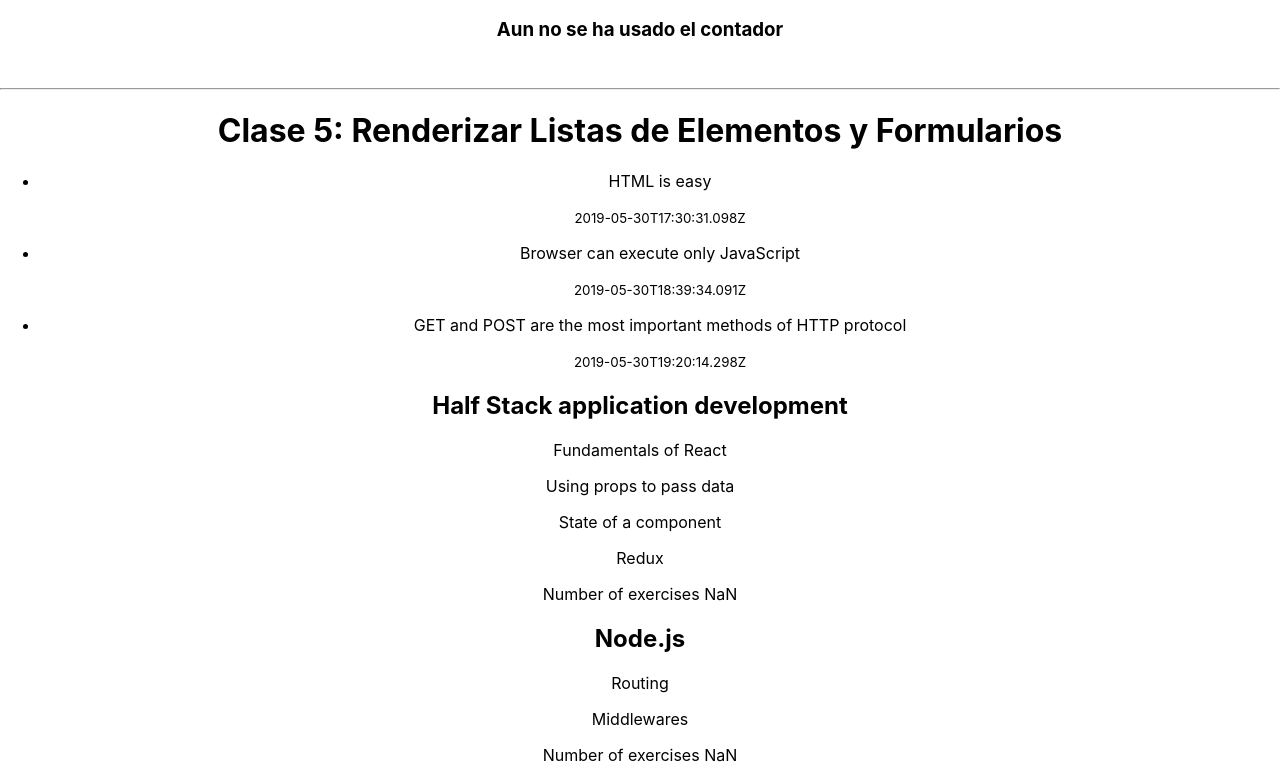
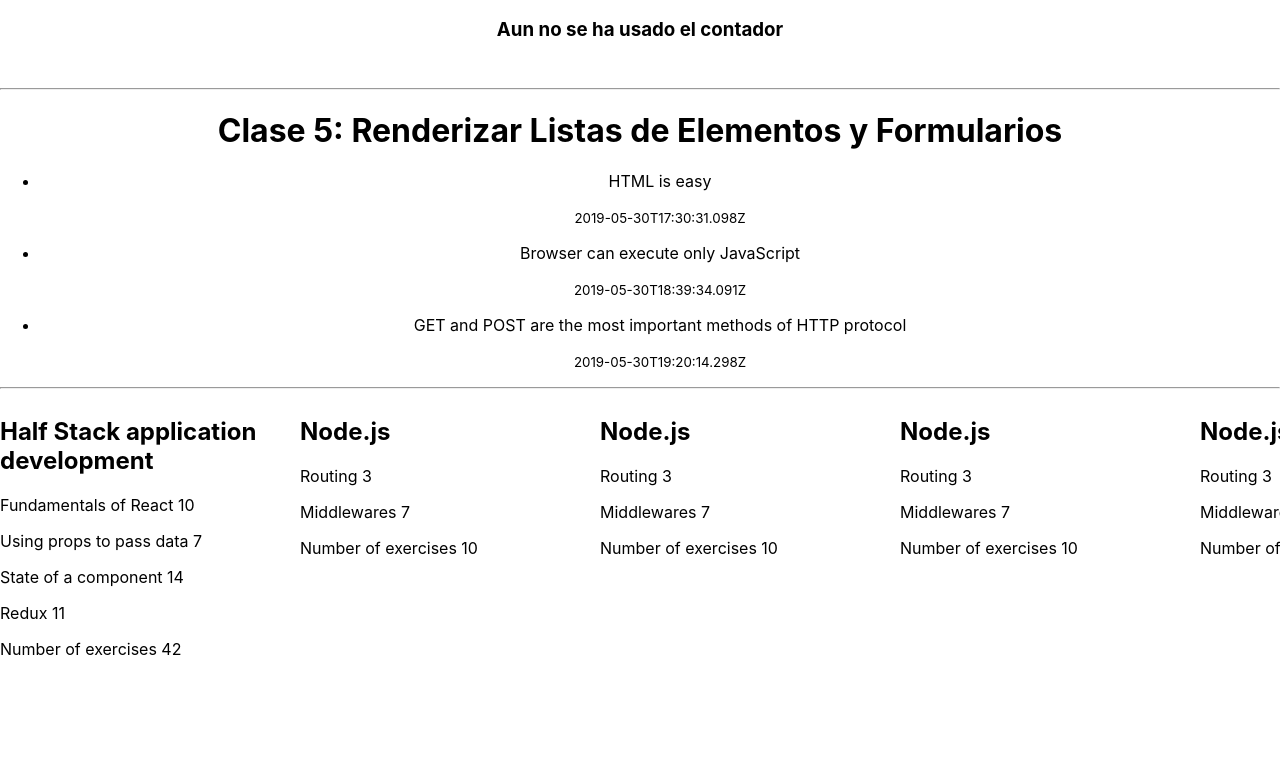
Before and after one commit to F4bian-pacheco/react-app-course, a React (Create React App) app: page / in a window 1280 px wide. Shown: the part 939-1720 px from the top of the page. After the commit the page ends 1614 px from the top, so only its background shows below. Built offline with nearby package versions, Linux system fonts and the light colour scheme.

Commit message:
fix scroll-x

```diff
--- a/src/Clase5.js
+++ b/src/Clase5.js
@@ -29,11 +29,14 @@ const Clase5 = () => {
     return (
         <div>
             <h1>Clase 5: Renderizar Listas de Elementos y Formularios</h1>
-            <ul>
-                {/* No es una buena practica */}
-                {notes.map((note) => <Note key={note.id} {...note} />)}
-            </ul>
-            <Ejercicio5 />
+            <div>
+                <ul>
+                    {/* No es una buena practica */}
+                    {notes.map((note) => <Note key={note.id} {...note} />)}
+                </ul>
+                <hr />
+                <Ejercicio5 />
+            </div>
         </div>
     )
 }
--- a/src/Ejercicio5.js
+++ b/src/Ejercicio5.js
@@ -19,7 +19,7 @@ const Content = (props) => {
         <div>
             {contenido.map((content) => {
                 return (
-                    <Parte parte={content.name} ejercicio={content.ejercicios} />
+                    <Parte parte={content.name} ejercicio={content.exercises} />
 
                 )
             })}
@@ -31,7 +31,7 @@ const TotalEjecicios = (props) => {
     const { ...lista } = props;
     let total = 0
     lista['totales'].forEach(element => {
-        total += element['ejercicios'];
+        total += element['exercises'];
     });
     return <p>Number of exercises {total}</p>
 }
@@ -99,10 +99,58 @@ const Ejercicio5 = () => {
                 },
             ],
         },
+        {
+            name: 'Node.js',
+            id: 3,
+            parts: [
+                {
+                    name: 'Routing',
+                    exercises: 3,
+                    id: 1,
+                },
+                {
+                    name: 'Middlewares',
+                    exercises: 7,
+                    id: 2,
+                },
+            ],
+        },
+        {
+            name: 'Node.js',
+            id: 4,
+            parts: [
+                {
+                    name: 'Routing',
+                    exercises: 3,
+                    id: 1,
+                },
+                {
+                    name: 'Middlewares',
+                    exercises: 7,
+                    id: 2,
+                },
+            ],
+        },
+        {
+            name: 'Node.js',
+            id: 5,
+            parts: [
+                {
+                    name: 'Routing',
+                    exercises: 3,
+                    id: 1,
+                },
+                {
+                    name: 'Middlewares',
+                    exercises: 7,
+                    id: 2,
+                },
+            ],
+        }
     ]
 
     return (
-        <div>
+        <div className="div-clase5">
             {courses.map((curso) => {
                 return (
                     <div key={curso.id}>
--- a/src/index.css
+++ b/src/index.css
@@ -12,3 +12,22 @@ code {
   font-family: source-code-pro, Menlo, Monaco, Consolas, 'Courier New',
     monospace;
 }
+
+.div-clase5{
+  display: flex;
+  text-align: left;
+  justify-content: space-around;
+  overflow-x: scroll;
+}
+
+.div-clase5 h2{
+  word-wrap: break-word;
+  width: 300px;
+}
+
+.div-clase5 hr{
+    border: none;
+    border-left: 1px solid hsla(200, 10%, 50%,100);
+    height: inherit;
+    width: 1px;
+}
```
